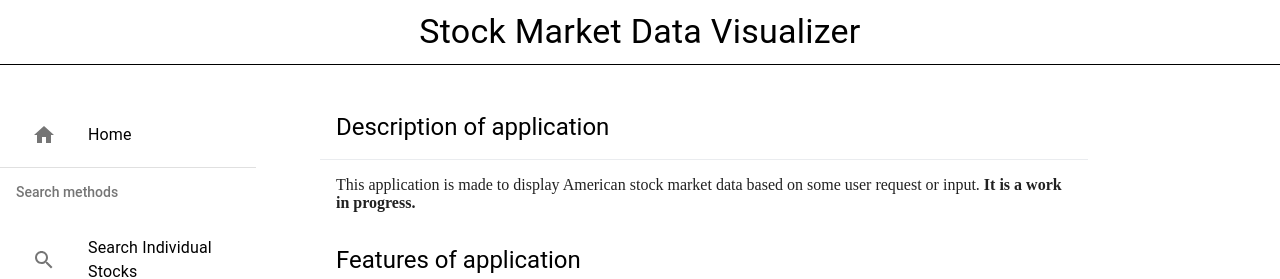
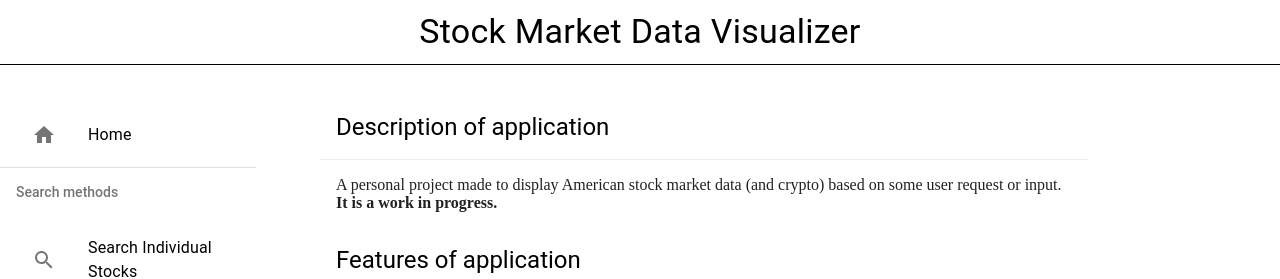
Before and after one commit to michaelivanov1/stock-market-data, a React (Create React App) app: page / in a window 1280 px wide. Shown: the top 279 px of the page. Built offline with nearby package versions, Linux system fonts and the light colour scheme.

Commit message:
updated home screen text

```diff
--- a/src/Components/StockMarket/HomeComponent.js
+++ b/src/Components/StockMarket/HomeComponent.js
@@ -17,7 +17,7 @@ const HomeComponent = () => {
                     title="Description of application"
                     titleTypographyProps={{ variant: 'h5' }}
                 />
-                <CardContent>This application is made to display American stock market data based on some user request or input.<b> It is a work in progress.</b>
+                <CardContent>A personal project made to display American stock market data (and crypto) based on some user request or input.<b> It is a work in progress.</b>
                 </CardContent>
                 <CardHeader
                     style={{ color: 'black', borderBottom: '1px solid #eaecef' }}
```
